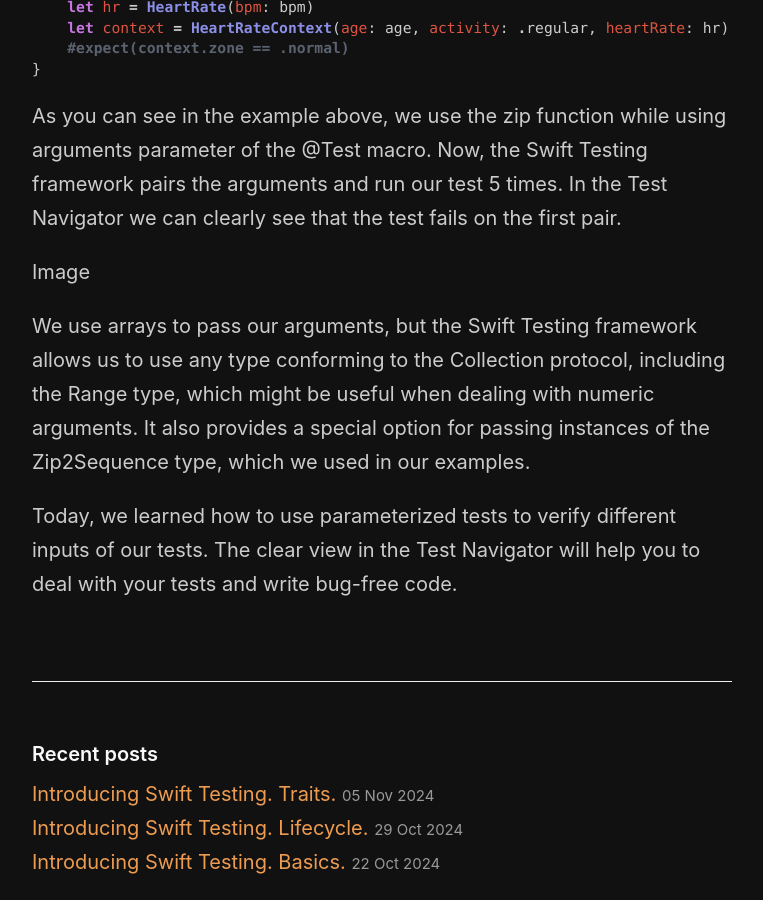
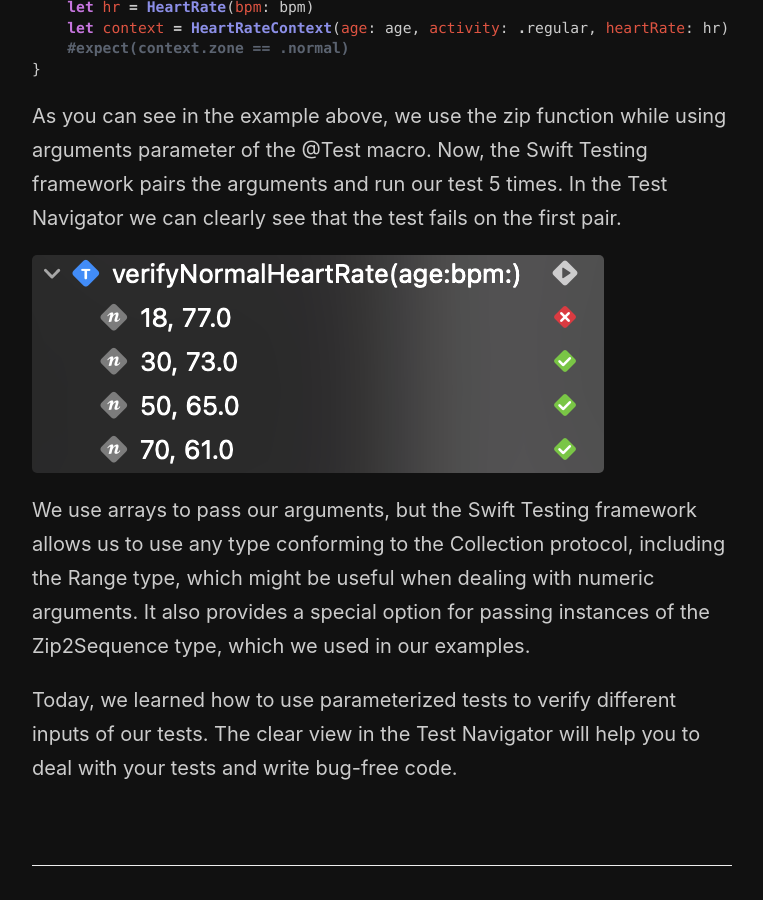
Before and after one commit to mecid/mecid.github.io, a Jekyll site: the page built from _posts/2024-11-12-introducing-swift-testing-parameterized-tests.md, in a window 1280 px wide and 900 px high, scrolled down 1672 px. Shown: the whole window, without its empty margins (258-1021 px from the left). Built offline with Jekyll 4.4.1, drawn with Linux system fonts in a browser that asks for light colours.

Commit message:
parameterized test image added to the post

```diff
--- a/_posts/2024-11-12-introducing-swift-testing-parameterized-tests.md
+++ b/_posts/2024-11-12-introducing-swift-testing-parameterized-tests.md
@@ -46,7 +46,7 @@ func verifyNormalHeartRate(age: Int, bpm: Double) {
 
 As you can see in the example above, we use the zip function while using arguments parameter of the @Test macro. Now, the Swift Testing framework pairs the arguments and run our test 5 times. In the Test Navigator we can clearly see that the test fails on the first pair.
 
-Image
+![parameterized-test-navigator](/public/parameterized-test.png)
 
 We use arrays to pass our arguments, but the Swift Testing framework allows us to use any type conforming to the Collection protocol, including the Range type, which might be useful when dealing with numeric arguments. It also provides a special option for passing instances of the Zip2Sequence type, which we used in our examples.
 
```
